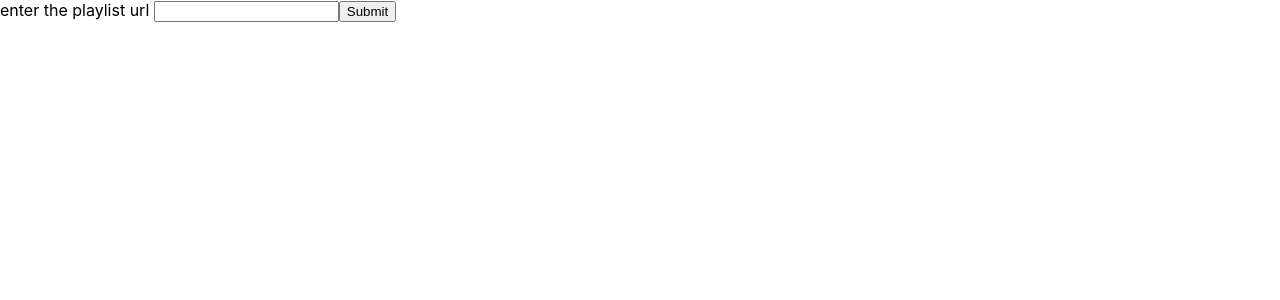
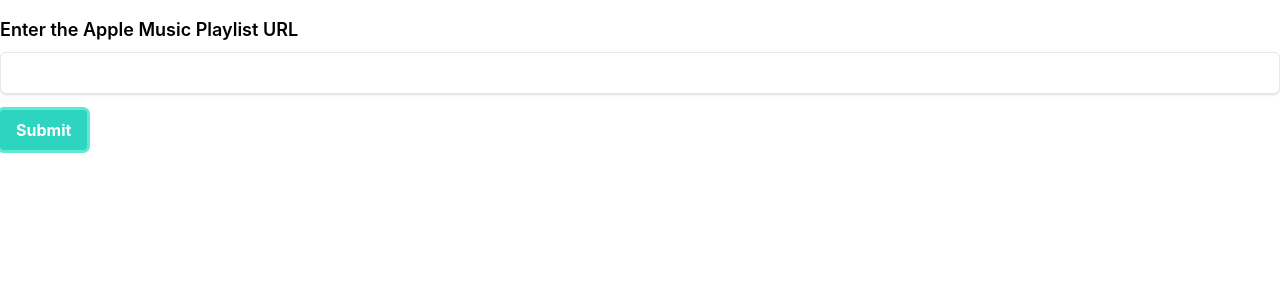
Before and after one commit to jonebdev/spotifyAppleMusicConverter, a React (Create React App) app in the folder frontend/: page /apple in a window 1280 px wide. Shown: the top 300 px of the page. Built offline with nearby package versions, Linux system fonts and the light colour scheme; no server answers.

Commit message:
#14 initial tailwind ui commit

```diff
--- a/frontend/src/App.css
+++ b/frontend/src/App.css
@@ -1,3 +1,7 @@
+@tailwind base;
+@tailwind components;
+@tailwind utilities;
+
 .App {
   text-align: center;
 }
--- a/frontend/src/App.js
+++ b/frontend/src/App.js
@@ -11,6 +11,7 @@
 
   return (
     <>
+      <div className="md:container md:mx-auto py-4">
         <CookiesProvider>
           <BrowserRouter>
             <Routes>
@@ -20,6 +21,7 @@
             </Routes>
           </BrowserRouter>
         </CookiesProvider>
+      </div>
     </>
   )
 }
--- a/frontend/src/Components/AppleToSpotify/index.js
+++ b/frontend/src/Components/AppleToSpotify/index.js
@@ -53,8 +53,19 @@
         }}
       >
         <Form>
-          enter the playlist url <Field name="playlistData.playlistId" />
-          <button type="submit">Submit</button>
+          <h3 className="text-lg font-semibold mb-2">
+            Enter the Spotify Playlist URL
+          </h3>
+          <Field
+            className="border shadow rounded-md w-full py-2 px-3 mb-2"
+            name="playlistData.playlistId"
+          />
+          <button
+            className="bg-red-400 my-2 ring ring-red-300 hover:ring-red-200 text-white font-bold py-2 px-4 rounded focus:outline-none focus:shadow-outline mb-2"
+            type="submit"
+          >
+            Submit
+          </button>
         </Form>
       </Formik>
     </>
--- a/frontend/src/Components/Home/index.js
+++ b/frontend/src/Components/Home/index.js
@@ -7,9 +7,18 @@
 
   return (
     <>
-      <a href={oauth}>Login With Spotify </a>
-      <br></br>
-      <Link to="/spotify">Login With Apple </Link>
+      <div className="flex flex-col items-center justify-items-center content-center		">
+        <a href={oauth}>
+          <div className="px-7 py-4 rounded-2xl bg-teal-500 my-2 ring ring-teal-400 hover:ring-teal-300">
+            Login With Spotify
+          </div>
+        </a>
+        <Link to="/spotify">
+          <div className="px-2 py-4 rounded-2xl bg-red-400 hover:bg-red-300 my-2 ring ring-red-300 hover:ring-red-200">
+            Login With Apple Music
+          </div>
+        </Link>
+      </div>
     </>
   )
 }
--- a/frontend/src/Components/SpotifyToApple/index.js
+++ b/frontend/src/Components/SpotifyToApple/index.js
@@ -45,8 +45,19 @@
         }}
       >
         <Form>
-          enter the playlist url <Field name="playlistData.playlistId" />
-          <button type="submit">Submit</button>
+          <h3 className="text-lg font-semibold mb-2">
+            Enter the Apple Music Playlist URL
+          </h3>
+          <Field
+            className="border shadow rounded-md w-full py-2 px-3 mb-2"
+            name="playlistData.playlistId"
+          />
+          <button
+            className="bg-teal-400 my-2 ring ring-teal-300 hover:ring-teal-200 text-white font-bold py-2 px-4 rounded focus:outline-none focus:shadow-outline mb-2"
+            type="submit"
+          >
+            Submit
+          </button>
         </Form>
       </Formik>
     </>
--- a/frontend/src/index.css
+++ b/frontend/src/index.css
@@ -1,3 +1,7 @@
+@tailwind base;
+@tailwind components;
+@tailwind utilities;
+
 body {
   margin: 0;
   font-family: -apple-system, BlinkMacSystemFont, 'Segoe UI', 'Roboto', 'Oxygen',
--- a/frontend/src/index.js
+++ b/frontend/src/index.js
@@ -1,6 +1,6 @@
 import React from 'react'
 import ReactDOM from 'react-dom'
-import './index.css'
+import styles from './index.css'
 import App from './App'
 import reportWebVitals from './reportWebVitals'
 
--- /dev/null
+++ b/frontend/tailwind.config.js
@@ -0,0 +1,8 @@
+/** @type {import('tailwindcss').Config} */
+module.exports = {
+  content: ['./src/**/*.{js,jsx,ts,tsx}', './index.html'],
+  theme: {
+    extend: {},
+  },
+  plugins: [],
+}
```
Also changed, not shown: frontend/package.json (+5 -2 lines), 1 other file (tests, documents, lock files or other folders). Lines whose indentation alone changed are shown as unchanged.
